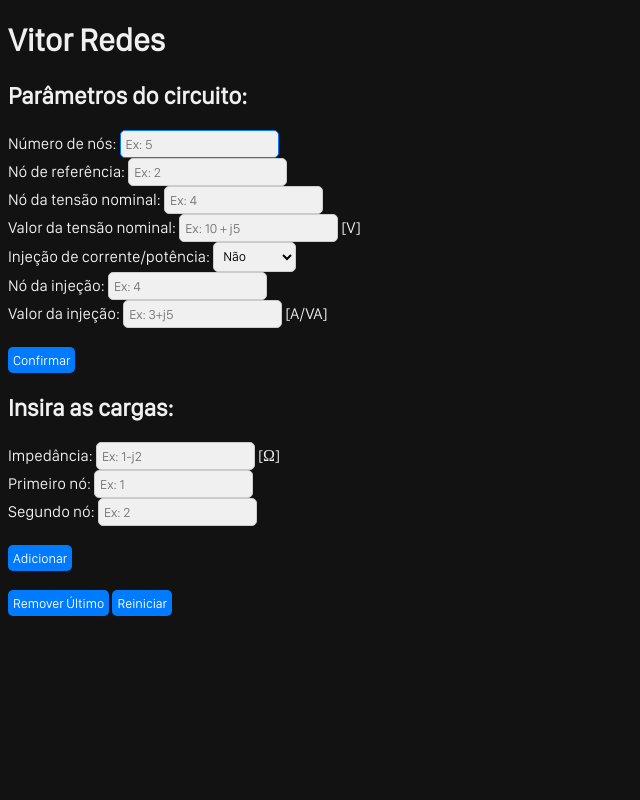
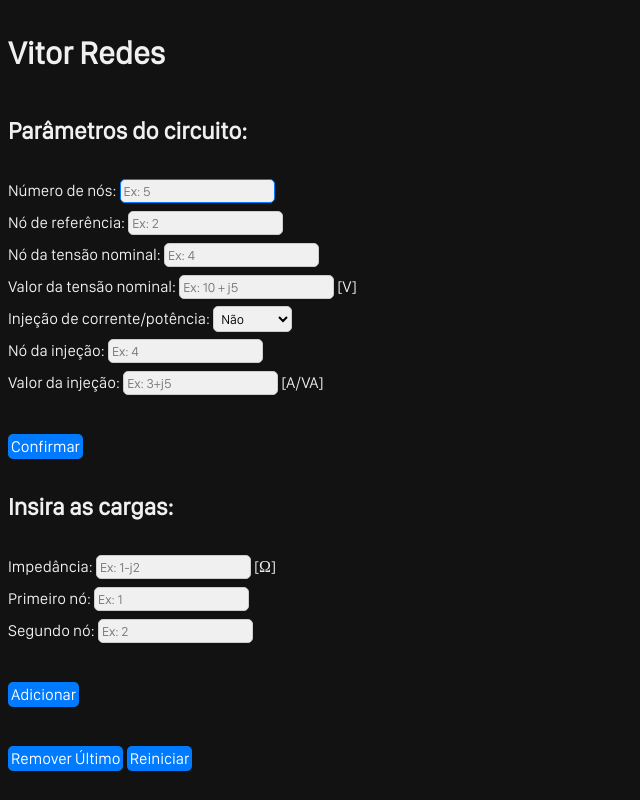
Before and after one commit to lilyfofa/Vitor-Redes, a Flask app: page / in a window 1280 px wide. Shown: the whole page, without its empty margins (0-640 px from the left). Run offline with Flask 3, Linux system fonts and the light colour scheme.

```diff
--- a/static/styles/styles.css
+++ b/static/styles/styles.css
@@ -22,7 +22,7 @@ input[type="submit"] {
     background-color: #f0f0f0; /* Cor de fundo */
     border-radius: 5px; /* Bordas arredondadas */
     border: 1px solid #ccc; /* Borda */
-    padding: 5px; /* Espaçamento interno */
+    padding: 3px; /* Espaçamento interno */
 }
 
 /* Estilizando as bordas dos campos de formulário quando focados */
@@ -40,5 +40,29 @@ input[type="submit"] {
     color: #fff; /* Cor do texto do botão */
     border: none; /* Remover borda */
     border-radius: 5px; /* Bordas arredondadas */
-    padding: 5px 5px; /* Espaçamento interno */
+    padding: 3px 3px; /* Espaçamento interno */
     cursor: pointer; /* Alterar cursor ao passar sobre o botão */
+}
+
+body {
+    line-height: 2; /* Adjust this value to your desired line height */
+}
+
+h1, h2, h3, h4, h5, h6, p, /* Add any other elements you want to target */
+{
+    line-height: inherit; /* Inherit line-height from the body */
+}
+
+.btn {
+    padding: 10px 20px;
+    font-size: 16px;
+    background-color: #007bff; /* Default button color */
+    color: #ffffff; /* Default text color */
+    border: none;
+    border-radius: 5px;
+    transition: all 0.3s ease; /* Smooth transition effect */
+}
+
+.btn:hover {
+    background-color: #0056b3; /* Darken button color on hover */
+}
--- a/templates/formulario.html
+++ b/templates/formulario.html
@@ -47,7 +47,7 @@
         <input type="text" name="valor_injecao" placeholder="Ex: 3+j5">
         <label for="valor_injecao">[A/VA]</label>
         <br><br>
-        <input type="submit" value="Confirmar">
+        <input type="submit" value="Confirmar" class="btn">
         {% else %}
         {% if parametros[4] == 'sim_corrente' %}
         <p>Número de nós: {{ parametros[0] }} <br> Nó de referência:
@@ -73,17 +73,17 @@
         <label for="no2">Segundo nó:</label>
         <input type="text" name="no2" placeholder="Ex: 2">
         <br><br>
-        <input type="submit" value="Adicionar">
+        <input type="submit" value="Adicionar" class="btn">
     </form>
     <br>
     <div class="form-wrapper">
     <form action="/remover-ultimo" method="post">
-        <input type="submit" value="Remover Último">
+        <input type="submit" value="Remover Último" class="btn">
     </form>
     </div>
     <div class="form-wrapper">
         <form action="/reiniciar" method="post">
-        <input type="submit" value="Reiniciar">
+        <input type="submit" value="Reiniciar" class="btn">
     </form>
     </div>
         {% if dados %}
@@ -99,7 +99,7 @@
         {% if dados and parametros %}
         <div class="form-wrapper">
         <form action="/calcular" method="post">
-    <input type="submit" value="Calcular">
+    <input type="submit" value="Calcular" class="btn">
         </form>
     </div>
         {% endif %}
--- a/templates/resultado.html
+++ b/templates/resultado.html
@@ -47,7 +47,7 @@
     </ul>
         {% endif %}
   <form action="/voltar" method="post">
-            <input type="submit" value="Voltar">
+            <input type="submit" value="Voltar" class="btn">
   </form>
 </body>
 </html>
```
